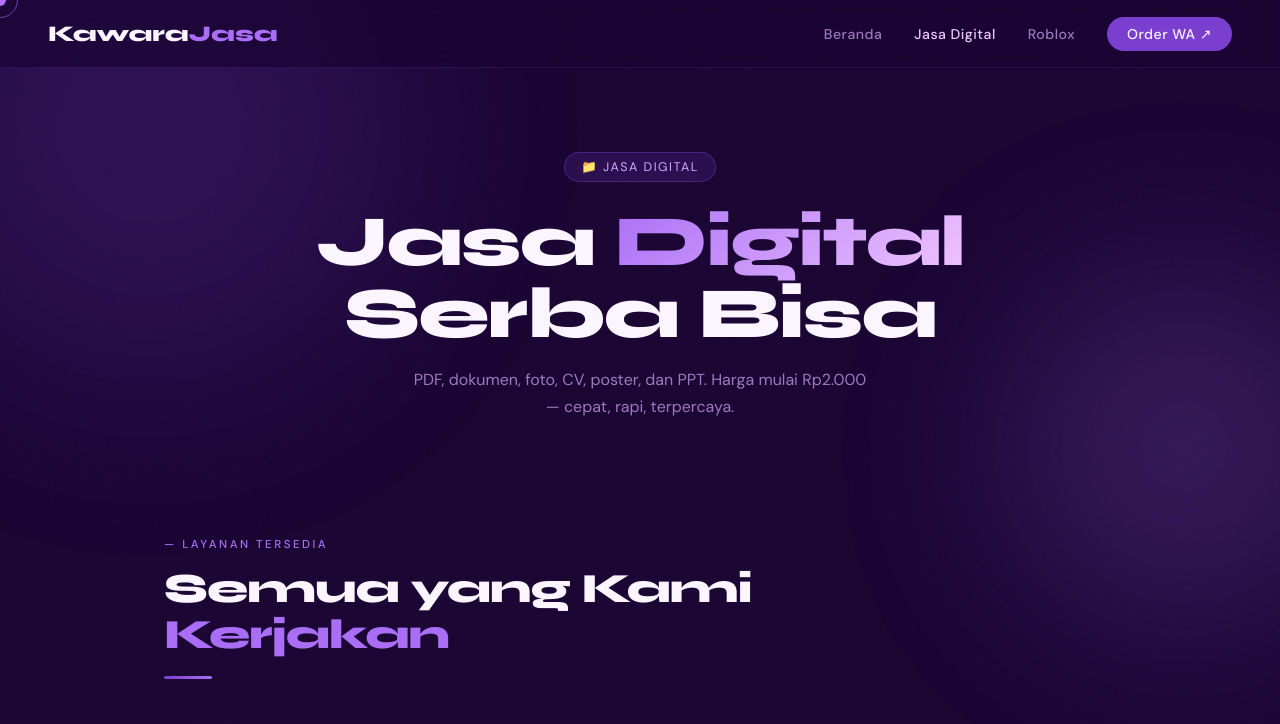
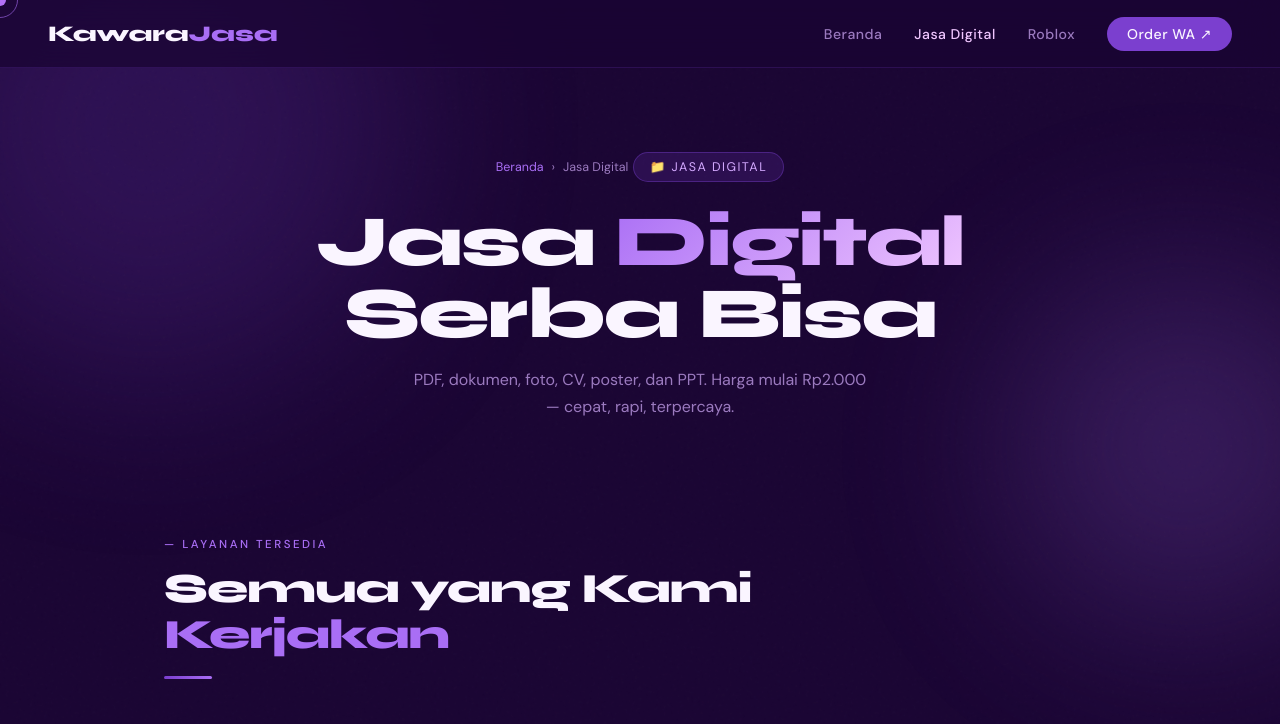
Before and after one commit to KawaraStore-ID/BerandaDigital, a plain HTML site: page index.html in a window 1280 px wide. Shown: the top 724 px of the page. Drawn offline with Linux system fonts and the light colour scheme.

Commit message:
Update index.html

```diff
--- a/index.html
+++ b/index.html
@@ -27,6 +27,8 @@
   nav { position:fixed;top:0;left:0;right:0;z-index:100;padding:20px 48px;display:flex;align-items:center;justify-content:space-between;backdrop-filter:blur(20px);background:rgba(26,5,51,0.75);border-bottom:1px solid rgba(123,63,207,0.2); }
   .nav-logo { font-family:'Syne',sans-serif;font-weight:800;font-size:1.4rem;color:var(--white);text-decoration:none; }
   .nav-logo span { color:var(--p5); }
+  .nav-back { display:flex;align-items:center;gap:8px;font-size:0.88rem;color:var(--muted);text-decoration:none;transition:color 0.2s; }
+  .nav-back:hover { color:var(--p6); }
   .nav-links { display:flex;gap:32px;list-style:none; }
   .nav-links a { font-size:0.88rem;font-weight:500;color:var(--muted);text-decoration:none;letter-spacing:0.5px;transition:color 0.2s;position:relative; }
   .nav-links a::after { content:'';position:absolute;bottom:-4px;left:0;right:0;height:1px;background:var(--p5);transform:scaleX(0);transition:transform 0.25s; }
@@ -42,6 +44,9 @@
   .page-hero {
     padding:64px 24px 56px;text-align:center;
   }
+  .breadcrumb { display:inline-flex;align-items:center;gap:8px;font-size:0.78rem;color:var(--muted);margin-bottom:20px; }
+  .breadcrumb a { color:var(--p5);text-decoration:none; }
+  .breadcrumb a:hover { text-decoration:underline; }
   .page-badge {
     display:inline-flex;align-items:center;gap:8px;
     background:rgba(123,63,207,0.18);border:1px solid rgba(123,63,207,0.4);
@@ -179,11 +184,11 @@
 <div class="bg-blob blob2"></div>
 
 <nav>
-  <a href="https://kawarastore-id.github.io/Beranda/" class="nav-logo">Kawara<span>Jasa</span></a>
+  <a href="./" class="nav-logo">Kawara<span>Jasa</span></a>
   <ul class="nav-links">
-    <li><a href="https://kawarastore-id.github.io/Beranda/">Beranda</a></li>
-    <li><a href="https://kawarastore-id.github.io/BerandaDigital/" style="color:var(--accent)">Jasa Digital</a></li>
-    <li><a href="https://kawarastore-id.github.io/BerandaRoblox/">Roblox</a></li>
+    <li><a href="./">Beranda</a></li>
+    <li><a href="./jasa.html" style="color:var(--accent)">Jasa Digital</a></li>
+    <li><a href="./roblox.html">Roblox</a></li>
     <li><a href="https://wa.me/6287720254002?text=Nama%20%3A%0APesanan%20%3A" target="_blank" class="nav-cta">Order WA ↗</a></li>
   </ul>
 </nav>
@@ -192,6 +197,11 @@
 
   <!-- PAGE HERO -->
   <div class="page-hero">
+    <div class="breadcrumb">
+      <a href="./">Beranda</a>
+      <span>›</span>
+      <span>Jasa Digital</span>
+    </div>
     <div class="page-badge">📁 Jasa Digital</div>
     <h1>Jasa <em>Digital</em><br>Serba Bisa</h1>
     <p>PDF, dokumen, foto, CV, poster, dan PPT. Harga mulai Rp2.000 — cepat, rapi, terpercaya.</p>
@@ -394,9 +404,9 @@
 <footer>
   <div class="footer-brand">Kawara<span>Jasa</span></div>
   <div class="footer-links">
-    <a href="https://kawarastore-id.github.io/Beranda/">Beranda</a>
-    <a href="https://kawarastore-id.github.io/BerandaDigital/">Jasa Digital</a>
-    <a href="https://kawarastore-id.github.io/BerandaRoblox/">Roblox</a>
+    <a href="./">Beranda</a>
+    <a href="./jasa.html">Jasa Digital</a>
+    <a href="./roblox.html">Roblox</a>
   </div>
   <div class="footer-copy">© 2025 Kawara Jasa</div>
 </footer>
```
